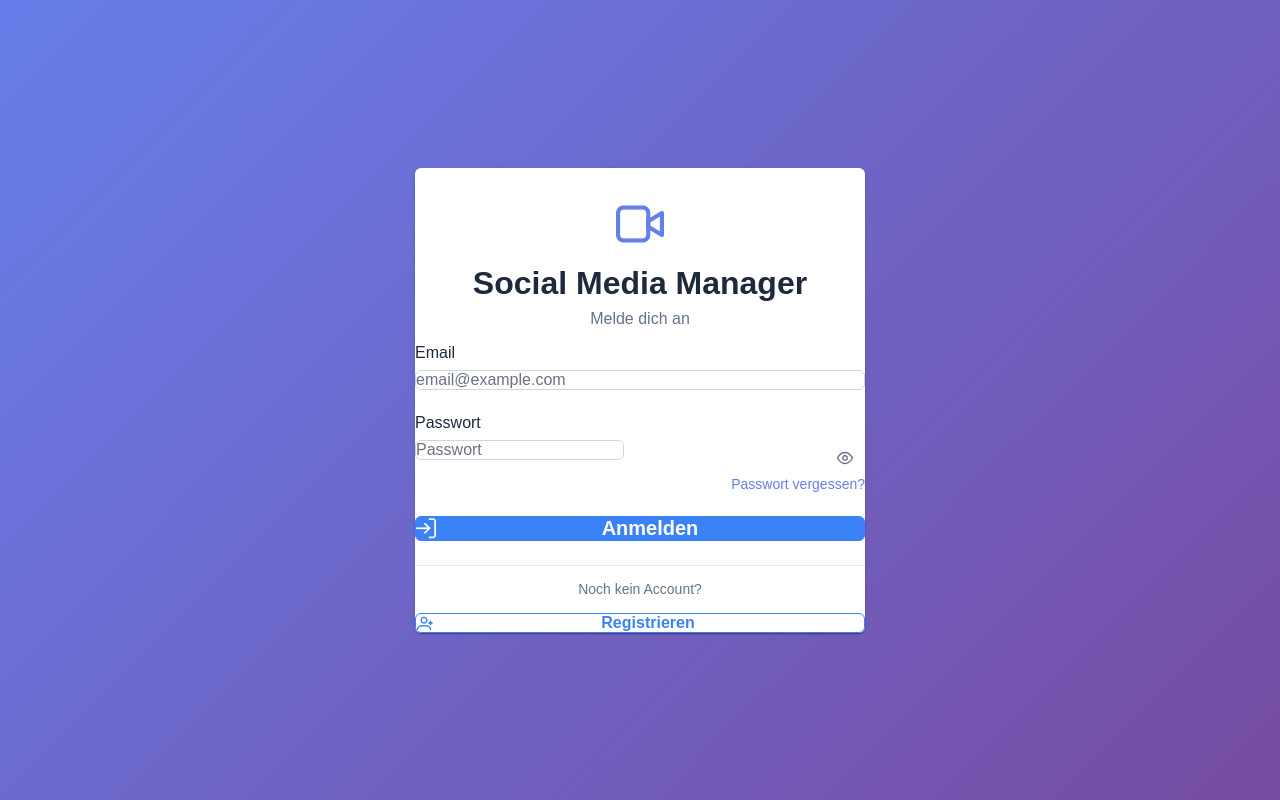
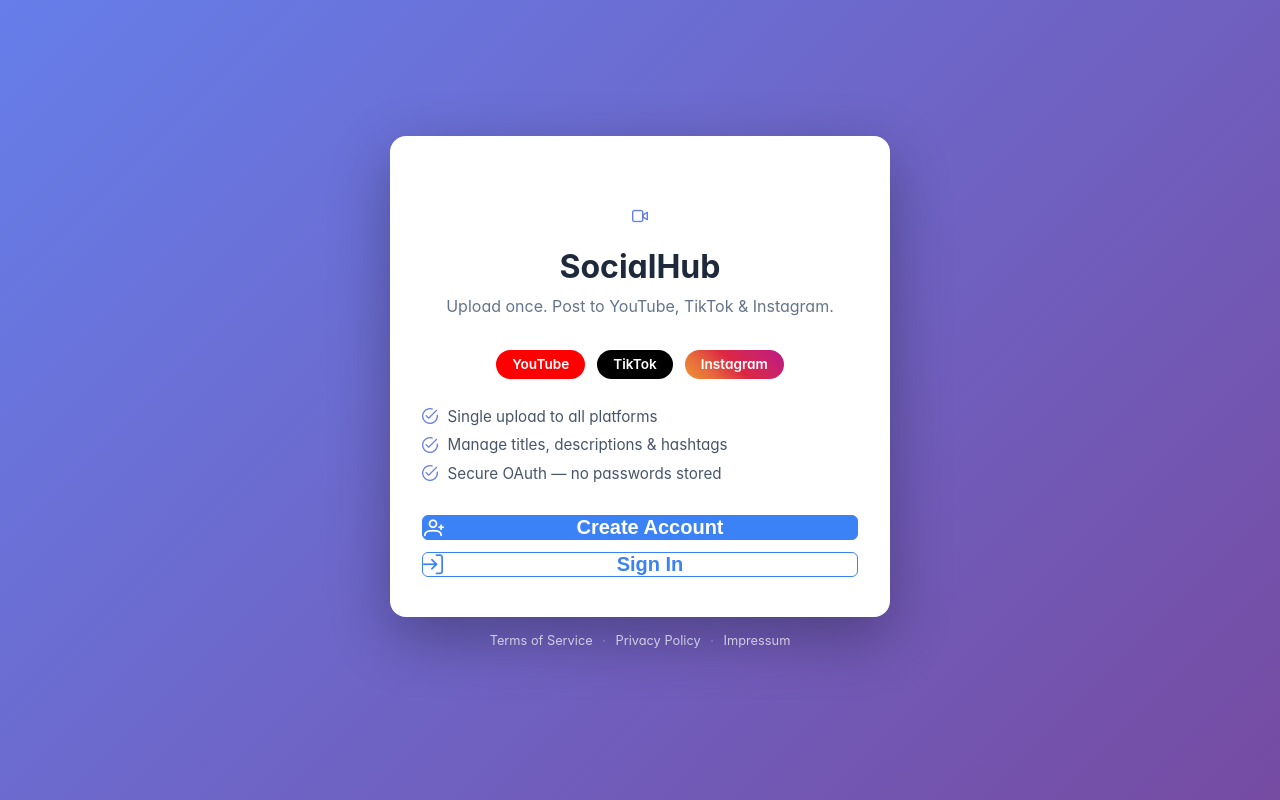
Before and after one commit to philippnitzsche0811-sketch/SMM, a Vue app in the folder frontend/: page / in a window 1280 px wide. Before the commit this address led to /login. Built offline with nearby package versions, Linux system fonts and the light colour scheme; a web font is replaced by a local one.

Commit message:
landing page , impresum

```diff
--- a/frontend/src/components/layout/DashboardLayout.vue
+++ b/frontend/src/components/layout/DashboardLayout.vue
@@ -6,6 +6,7 @@
       <div class="page-content">
         <router-view />
       </div>
+      <LegalFooter :dark="true" />
     </div>
   </div>
 </template>
@@ -13,6 +14,7 @@
 <script setup lang="ts">
 import Sidebar from './Sidebar.vue';
 import TopBar from './TopBar.vue';
+import LegalFooter from './LegalFooter.vue';
 </script>
 
 <style scoped>
--- /dev/null
+++ b/frontend/src/components/layout/LegalFooter.vue
@@ -0,0 +1,42 @@
+<template>
+  <footer :class="['legal-footer', dark ? 'legal-footer--dark' : 'legal-footer--light']">
+    <router-link to="/terms">Terms of Service</router-link>
+    <span class="dot">·</span>
+    <router-link to="/privacy">Privacy Policy</router-link>
+    <span class="dot">·</span>
+    <router-link to="/impressum">Impressum</router-link>
+  </footer>
+</template>
+
+<script setup lang="ts">
+defineProps<{ dark?: boolean }>();
+</script>
+
+<style scoped>
+.legal-footer {
+  text-align: center;
+  padding: 1rem;
+  font-size: 0.8rem;
+  display: flex;
+  justify-content: center;
+  align-items: center;
+  gap: 0.6rem;
+  flex-shrink: 0;
+}
+
+.legal-footer a {
+  text-decoration: none;
+}
+
+.legal-footer a:hover {
+  text-decoration: underline;
+}
+
+.legal-footer--light a  { color: rgba(255, 255, 255, 0.7); }
+.legal-footer--light a:hover { color: white; }
+.legal-footer--light .dot { color: rgba(255, 255, 255, 0.3); }
+
+.legal-footer--dark a { color: #94a3b8; }
+.legal-footer--dark a:hover { color: #475569; }
+.legal-footer--dark .dot { color: #cbd5e1; }
+</style>
--- a/frontend/src/router/index.ts
+++ b/frontend/src/router/index.ts
@@ -4,9 +4,13 @@
 const router = createRouter({
   history: createWebHistory('/'),
   routes: [
-    // Root leitet abhängig vom Auth-Status um, das machen wir im Guard
-    // oder lässt man komplett weg – wichtig ist nur, dass es keine zweite
-    // Route mit path: '/' neben dem Layout gibt.
+    // 🏠 PUBLIC LANDING PAGE
+    {
+      path: '/',
+      name: 'landing',
+      component: () => import('@/views/LandingView.vue'),
+      meta: { requiresAuth: false },
+    },
 
     // 🔓 AUTH ROUTES
     {
@@ -20,6 +24,24 @@
       name: 'register',
       component: () => import('@/views/auth/RegisterView.vue'),
       meta: { guest: true },
+    },
+    {
+      path: '/forgot-password',
+      name: 'forgot-password',
+      component: () => import('@/views/auth/ForgotPasswordView.vue'),
+      meta: { guest: true },
+    },
+    {
+      path: '/reset-password',
+      name: 'reset-password',
+      component: () => import('@/views/auth/ResetPasswordView.vue'),
+      meta: { requiresAuth: false },
+    },
+    {
+      path: '/verify-email',
+      name: 'verify-email',
+      component: () => import('@/views/auth/VerifyEmailView.vue'),
+      meta: { requiresAuth: false },
     },
 
     // 📄 LEGAL PAGES (Public)
@@ -36,45 +58,45 @@
       meta: { requiresAuth: false },
     },
     {
-      path: '/verify-email',
-      name: 'verify-email',
-      component: () => import('@/views/auth/VerifyEmailView.vue'),
-      meta: { requiresAuth: false }
+      path: '/impressum',
+      name: 'impressum',
+      component: () => import('@/views/ImpressumView.vue'),
+      meta: { requiresAuth: false },
     },
 
-
-    // 🔒 APP ROUTES (MIT DashboardLayout) – OHNE /app Prefix
+    // 🔒 APP ROUTES (with DashboardLayout)
     {
-      path: '/', // Layout hängt an Root
+      path: '/',
       component: () => import('@/components/layout/DashboardLayout.vue'),
       meta: { requiresAuth: true },
       children: [
         {
-          path: '',              // '/' → redirect auf /dashboard
-          redirect: '/dashboard',
-        },
-        {
-          path: 'dashboard',     // /dashboard
+          path: 'dashboard',
           name: 'dashboard',
           component: () => import('@/views/DashboardView.vue'),
         },
         {
-          path: 'upload',        // /upload
+          path: 'upload',
           name: 'upload',
           component: () => import('@/views/UploadView.vue'),
         },
         {
-          path: 'uploads',       // /uploads
+          path: 'uploads',
           name: 'uploads',
-          component: () => import('@/views/UploadView.vue'),
+          component: () => import('@/views/UploadsView.vue'),
         },
         {
-          path: 'platforms',     // /platforms
+          path: 'connect',
+          name: 'connect',
+          component: () => import('@/views/ConnectView.vue'),
+        },
+        {
+          path: 'platforms',
           name: 'platforms',
           component: () => import('@/views/PlatformsView.vue'),
         },
         {
-          path: 'settings',      // /settings
+          path: 'settings',
           name: 'settings',
           component: () => import('@/views/SettingsView.vue'),
         },
@@ -87,16 +109,15 @@
 router.beforeEach((to, from, next) => {
   const authStore = useAuthStore();
 
-  // Public routes explizit erlauben
+  // Landing page and guest routes: redirect authenticated users to dashboard
   if (to.meta.requiresAuth === false || to.meta.guest) {
-    if (to.meta.guest && authStore.isAuthenticated) {
-      // Eingeloggt, aber will auf /login → ab auf Dashboard
+    if ((to.name === 'landing' || to.meta.guest) && authStore.isAuthenticated) {
       return next('/dashboard');
     }
     return next();
   }
 
-  // Alle anderen Routes: Auth benötigt
+  // Protected routes: redirect unauthenticated users to login
   if (!authStore.isAuthenticated) {
     return next('/login');
   }
--- /dev/null
+++ b/frontend/src/views/ImpressumView.vue
@@ -0,0 +1,118 @@
+<template>
+  <div class="legal-page">
+    <div class="legal-container">
+      <h1>Impressum</h1>
+
+      <section>
+        <h2>Angaben gemäß § 5 TMG</h2>
+        <p>
+          Philipp Nitzsche<br>
+          Graugansstraße 10<br>
+          70378 Stuttgart<br>
+          Deutschland
+        </p>
+      </section>
+
+      <section>
+        <h2>Kontakt</h2>
+        <p>
+          E-Mail: support@decodu-smm.com
+        </p>
+      </section>
+
+      <section>
+        <h2>Hinweise zur Website</h2>
+        <p>
+          SocialHub ist ein privat betriebenes Tool zur Verwaltung von Social-Media-Uploads.
+          Diese Website steht in keiner offiziellen Verbindung mit YouTube (Google LLC),
+          TikTok (ByteDance Ltd.) oder Instagram (Meta Platforms, Inc.).
+        </p>
+      </section>
+
+      <section>
+        <h2>Haftungsausschluss</h2>
+        <p>
+          Trotz sorgfältiger inhaltlicher Kontrolle übernehmen wir keine Haftung für
+          die Inhalte externer Links. Für den Inhalt der verlinkten Seiten sind
+          ausschließlich deren Betreiber verantwortlich.
+        </p>
+      </section>
+
+      <div class="last-updated">
+        Stand: April 2026
+      </div>
+
+      <LegalFooter class="footer-in-page" />
+    </div>
+  </div>
+</template>
+
+<script setup lang="ts">
+import LegalFooter from '@/components/layout/LegalFooter.vue';
+</script>
+
+<style scoped>
+.legal-page {
+  min-height: 100vh;
+  background: linear-gradient(135deg, #667eea 0%, #764ba2 100%);
+  padding: 2rem 1rem;
+}
+
+.legal-container {
+  max-width: 800px;
+  margin: 0 auto;
+  background: white;
+  padding: 3rem;
+  border-radius: 16px;
+  box-shadow: 0 20px 60px rgba(0, 0, 0, 0.3);
+}
+
+h1 {
+  font-size: 2.5rem;
+  font-weight: 700;
+  color: #1e293b;
+  margin-bottom: 2rem;
+  border-bottom: 3px solid #667eea;
+  padding-bottom: 1rem;
+}
+
+section {
+  margin-bottom: 2rem;
+}
+
+h2 {
+  font-size: 1.25rem;
+  font-weight: 600;
+  color: #334155;
+  margin-bottom: 0.75rem;
+}
+
+p {
+  font-size: 1rem;
+  line-height: 1.8;
+  color: #64748b;
+}
+
+.last-updated {
+  margin-top: 2.5rem;
+  padding-top: 1.5rem;
+  border-top: 1px solid #e2e8f0;
+  color: #94a3b8;
+  font-size: 0.875rem;
+  text-align: center;
+}
+
+.footer-in-page {
+  margin-top: 1rem;
+}
+
+@media (max-width: 768px) {
+  .legal-container {
+    padding: 2rem 1.5rem;
+  }
+
+  h1 {
+    font-size: 2rem;
+  }
+}
+</style>
--- /dev/null
+++ b/frontend/src/views/LandingView.vue
@@ -0,0 +1,150 @@
+<template>
+  <div class="landing-view">
+    <div class="landing-card">
+      <div class="hero">
+        <div class="logo-icon">
+          <i class="pi pi-video"></i>
+        </div>
+        <h1>SocialHub</h1>
+        <p class="tagline">Upload once. Post to YouTube, TikTok &amp; Instagram.</p>
+      </div>
+
+      <div class="platforms">
+        <div class="platform platform--youtube">YouTube</div>
+        <div class="platform platform--tiktok">TikTok</div>
+        <div class="platform platform--instagram">Instagram</div>
+      </div>
+
+      <ul class="features">
+        <li><i class="pi pi-check-circle"></i> Single upload to all platforms</li>
+        <li><i class="pi pi-check-circle"></i> Manage titles, descriptions &amp; hashtags</li>
+        <li><i class="pi pi-check-circle"></i> Secure OAuth — no passwords stored</li>
+      </ul>
+
+      <div class="cta-buttons">
+        <Button
+          label="Create Account"
+          icon="pi pi-user-plus"
+          class="p-button-lg"
+          @click="router.push('/register')"
+        />
+        <Button
+          label="Sign In"
+          icon="pi pi-sign-in"
+          outlined
+          class="p-button-lg"
+          @click="router.push('/login')"
+        />
+      </div>
+    </div>
+
+    <LegalFooter />
+  </div>
+</template>
+
+<script setup lang="ts">
+import { useRouter } from 'vue-router';
+import Button from 'primevue/button';
+import LegalFooter from '@/components/layout/LegalFooter.vue';
+
+const router = useRouter();
+</script>
+
+<style scoped>
+.landing-view {
+  min-height: 100vh;
+  display: flex;
+  flex-direction: column;
+  align-items: center;
+  justify-content: center;
+  background: linear-gradient(135deg, #667eea 0%, #764ba2 100%);
+  padding: 2rem 1rem;
+}
+
+.landing-card {
+  width: 100%;
+  max-width: 500px;
+  background: white;
+  border-radius: 16px;
+  padding: 2.5rem 2rem;
+  box-shadow: 0 20px 60px rgba(0, 0, 0, 0.3);
+}
+
+.hero {
+  text-align: center;
+  margin-bottom: 2rem;
+}
+
+.logo-icon {
+  font-size: 3rem;
+  color: #667eea;
+  margin-bottom: 0.75rem;
+}
+
+.hero h1 {
+  margin: 0 0 0.5rem 0;
+  font-size: 2rem;
+  font-weight: 700;
+  color: #1e293b;
+}
+
+.tagline {
+  margin: 0;
+  color: #64748b;
+  font-size: 1rem;
+  line-height: 1.5;
+}
+
+.platforms {
+  display: flex;
+  justify-content: center;
+  gap: 0.75rem;
+  margin-bottom: 1.75rem;
+}
+
+.platform {
+  padding: 0.4rem 1rem;
+  border-radius: 20px;
+  font-size: 0.85rem;
+  font-weight: 600;
+  color: white;
+}
+
+.platform--youtube  { background: #FF0000; }
+.platform--tiktok   { background: #000000; }
+.platform--instagram { background: linear-gradient(45deg, #f09433, #e6683c, #dc2743, #cc2366, #bc1888); }
+
+.features {
+  list-style: none;
+  padding: 0;
+  margin: 0 0 2rem 0;
+  display: flex;
+  flex-direction: column;
+  gap: 0.6rem;
+}
+
+.features li {
+  display: flex;
+  align-items: center;
+  gap: 0.6rem;
+  color: #475569;
+  font-size: 0.95rem;
+}
+
+.features i {
+  color: #667eea;
+  font-size: 1rem;
+}
+
+.cta-buttons {
+  display: flex;
+  flex-direction: column;
+  gap: 0.75rem;
+}
+
+@media (max-width: 480px) {
+  .landing-card {
+    padding: 2rem 1.25rem;
+  }
+}
+</style>
--- a/frontend/src/views/auth/LoginView.vue
+++ b/frontend/src/views/auth/LoginView.vue
@@ -69,12 +69,14 @@
       </template>
     </Card>
     <Toast />
+    <LegalFooter />
   </div>
 </template>
 
 <script setup lang="ts">
 import { ref } from 'vue';
 import { useRouter } from 'vue-router';
+import LegalFooter from '@/components/layout/LegalFooter.vue';
 import { useAuthStore } from '@/stores/authStore';
 import { useToast } from 'primevue/usetoast';
 import Card from 'primevue/card';
```
Also changed, not shown: frontend/src/views/PrivacyView.vue (+7 -1 lines), frontend/src/views/TermsView.vue (+7 -1 lines).
